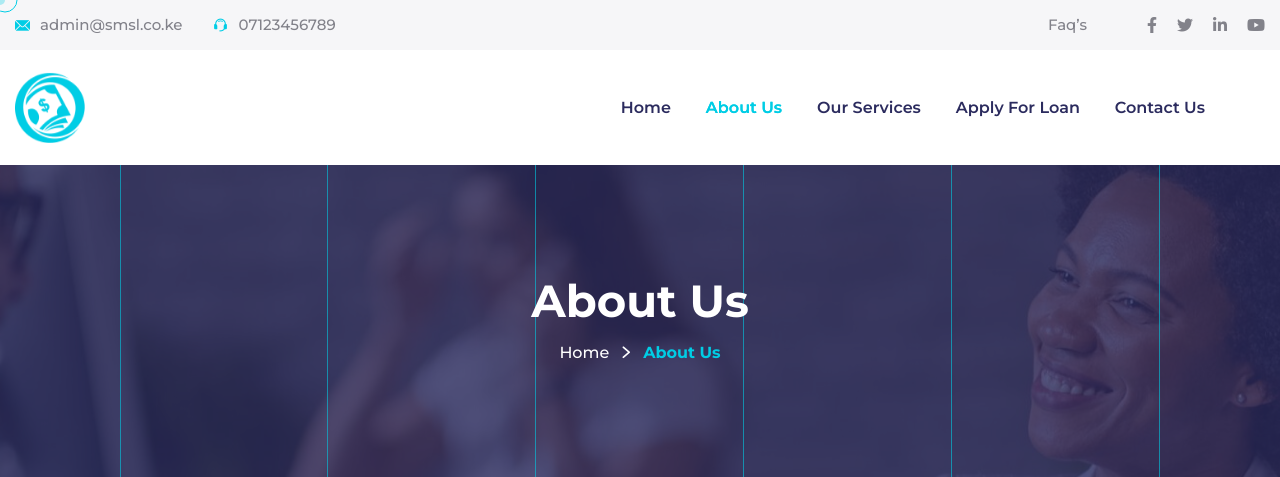
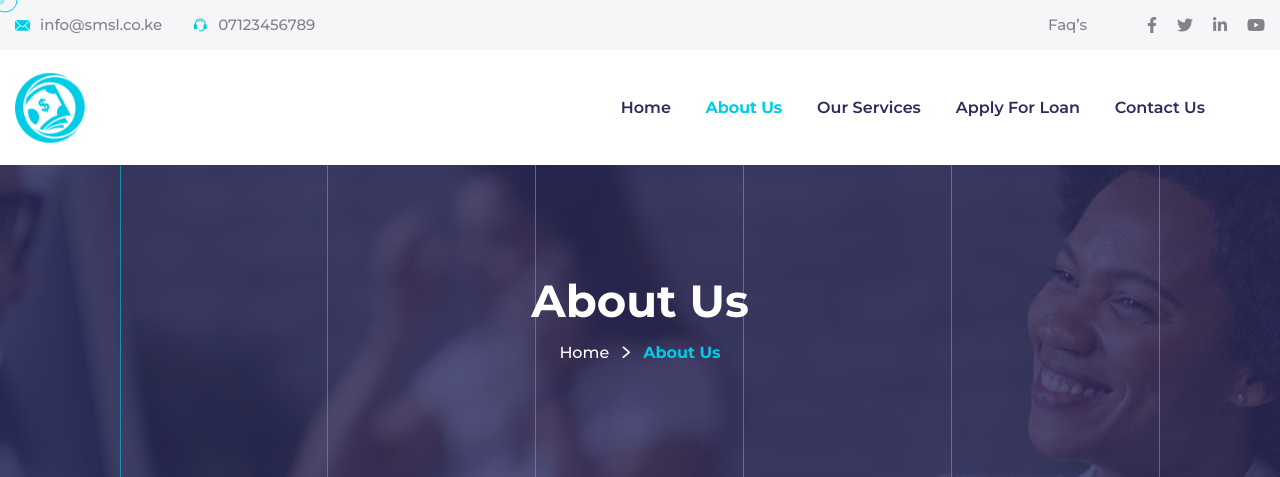
Before and after one commit to arjan001/easilon-html-main, a PHP site: page /about.php in a window 1280 px wide. Shown: the top 477 px of the page. Run offline with PHP 8.4, Linux system fonts and the light colour scheme; some web fonts are replaced.

Commit message:
emails fixed

```diff
--- a/footer.php
+++ b/footer.php
@@ -52,7 +52,7 @@
                                     <li><a href="https://www.google.com/maps">Nairobi Kenya .. Lavington</a></li>
                                     <li>
                                         <span class="footer-widget__info__icon"><i class="icon-paper-plane"></i></span>
-                                        <a href="mailto:info@smsl.com">info@smsl.com</a>
+                                        <a href="mailto:info@smsl.com">info@smsl.co.ke</a>
                                     </li>
                                     <li>
                                         <span class="footer-widget__info__icon"><i class="icon-telephone"></i></span>
--- a/topbar.php
+++ b/topbar.php
@@ -6,7 +6,7 @@
                             <span class="topbar__info__icon">
                                 <i class="icon-mail-1"></i>
                             </span>
-                            <a href="mailto:needhelp@company.com">admin@smsl.co.ke</a>
+                            <a href="mailto:needhelp@company.com">info@smsl.co.ke</a>
                         </li>
                         <li>
                             <span class="topbar__info__icon topbar__info__icon--phone">
```
